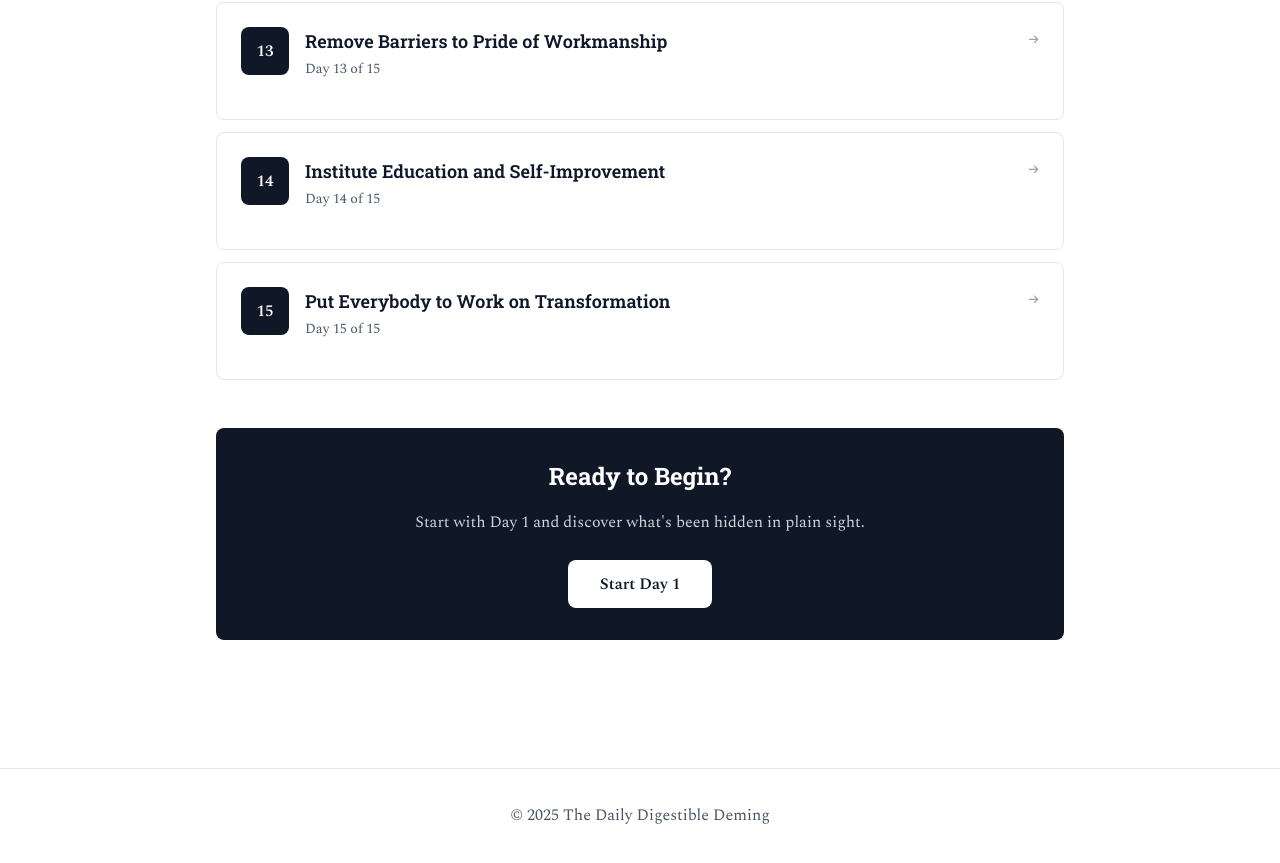
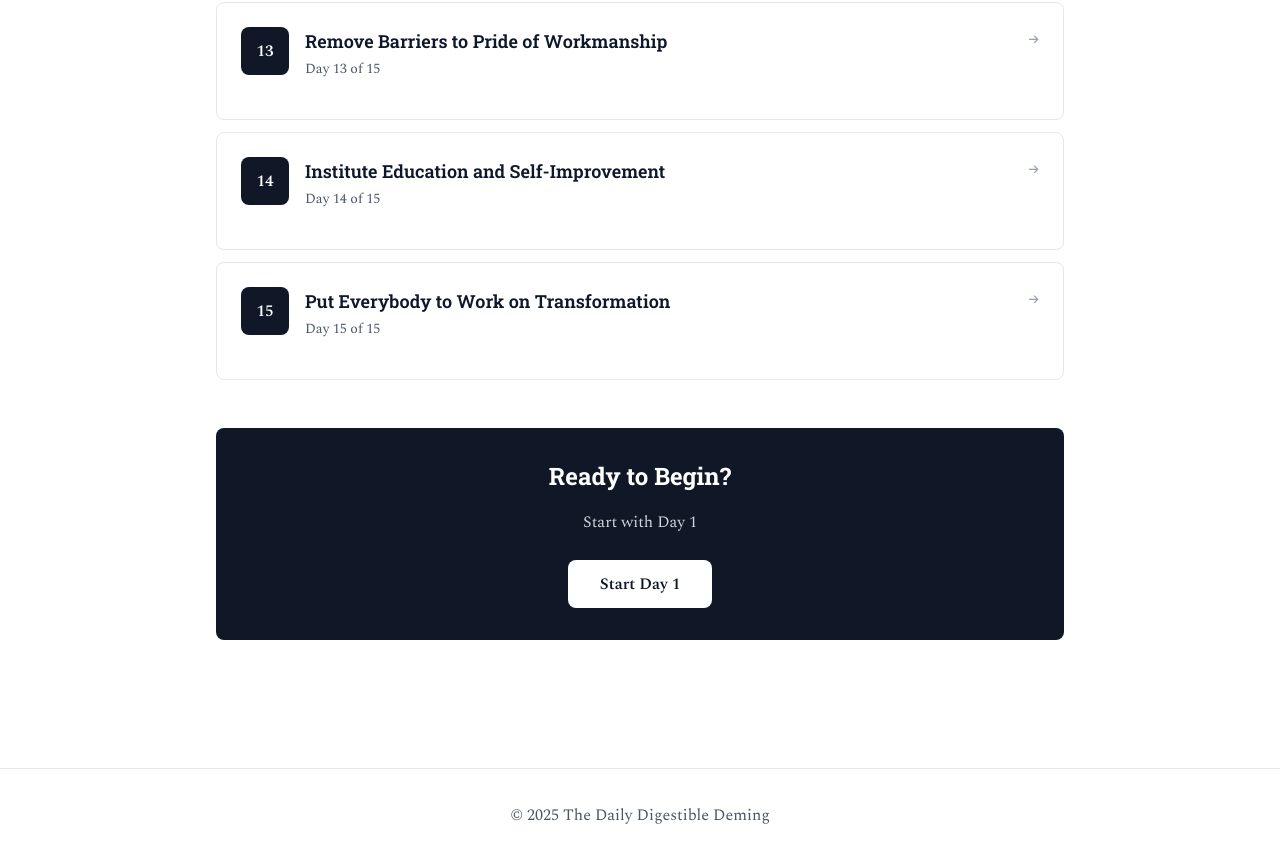
Before and after one commit to DerailleurAgile/daily-digestible-deming, a Next.js app: page /plans/14-points in a window 1280 px wide. Shown: the part 2431-3294 px from the top of the page. Built offline with nearby package versions, Linux system fonts and the light colour scheme.

Commit message:
Update Ready to Begin text for 14-points plan 2

```diff
--- a/app/plans/14-points/page.tsx
+++ b/app/plans/14-points/page.tsx
@@ -88,7 +88,7 @@ export default function PlanOverview() {
         <div className="bg-gray-900 text-white rounded-lg p-8 text-center">
           <h3 className="text-2xl mb-4">Ready to Begin?</h3>
           <p className="mb-6 text-gray-300">
-            Start with Day 1 and discover what&apos;s been hidden in plain sight.
+            Start with Day 1
           </p>
           <Link
             href="/plans/14-points/day/1"
```
